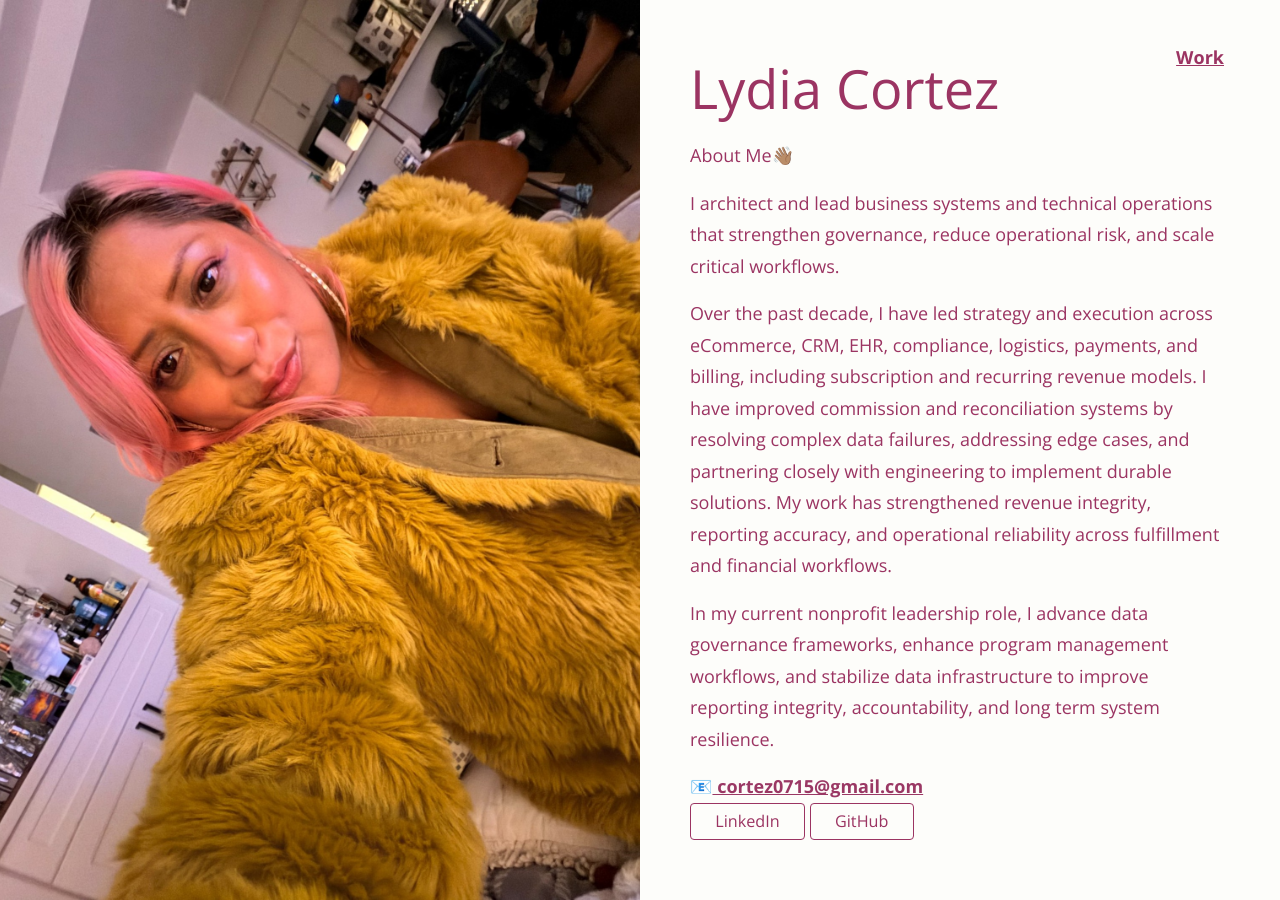
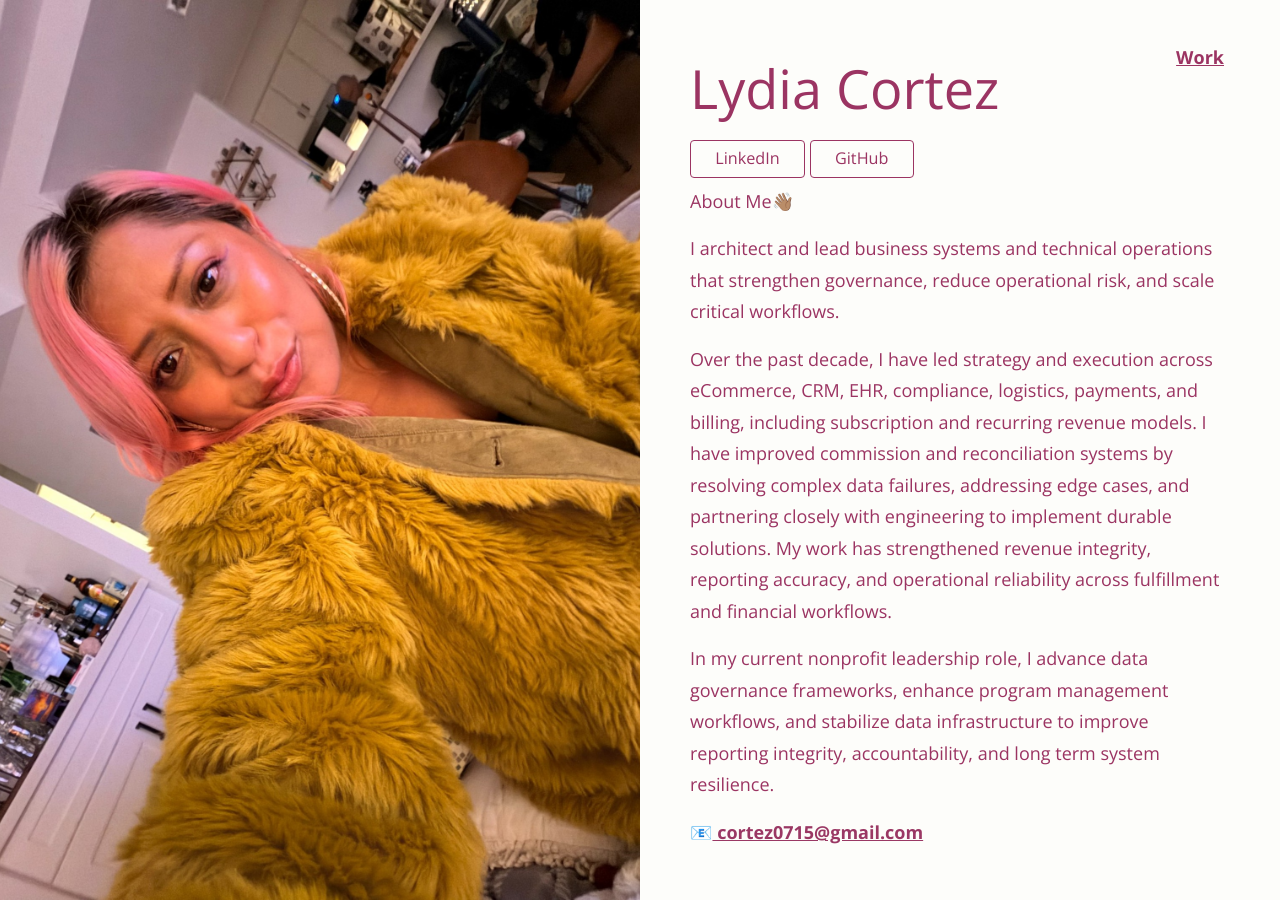
Before and after one commit to lylyco/lylyco.github.io, a Jekyll site: the page built from index.html, in a window 1280 px wide. Built offline with Jekyll 4.4.1, drawn with Linux system fonts in a browser that asks for light colours.

Commit message:
“socialv9”

```diff
--- a/_layouts/half.html
+++ b/_layouts/half.html
@@ -24,11 +24,11 @@
 
         <h1 class="pageTitle">{{ site.title }}</h1>
 
+        {% include social.html %}
+
         <div class="pageContent">
           {{ site.content }}
         </div>
-
-        {% include social.html %}
       </div>
 
       <div class="half__image"></div>
```
